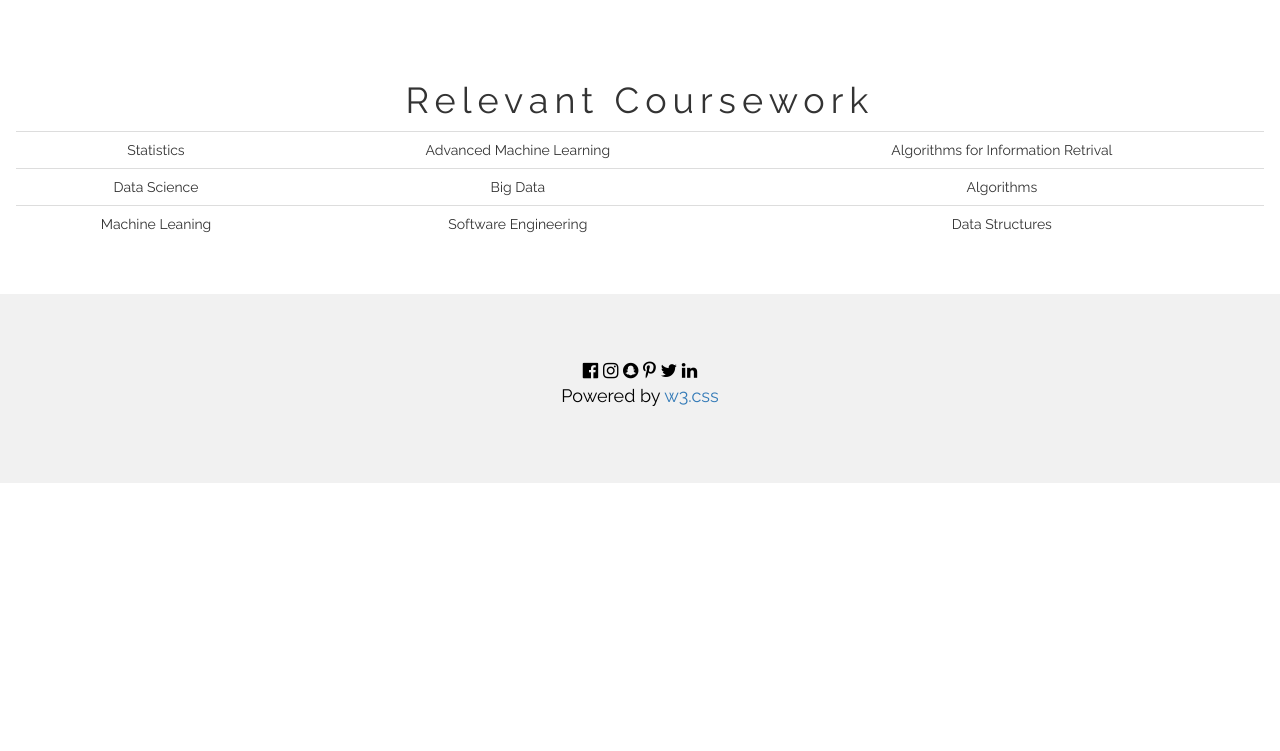
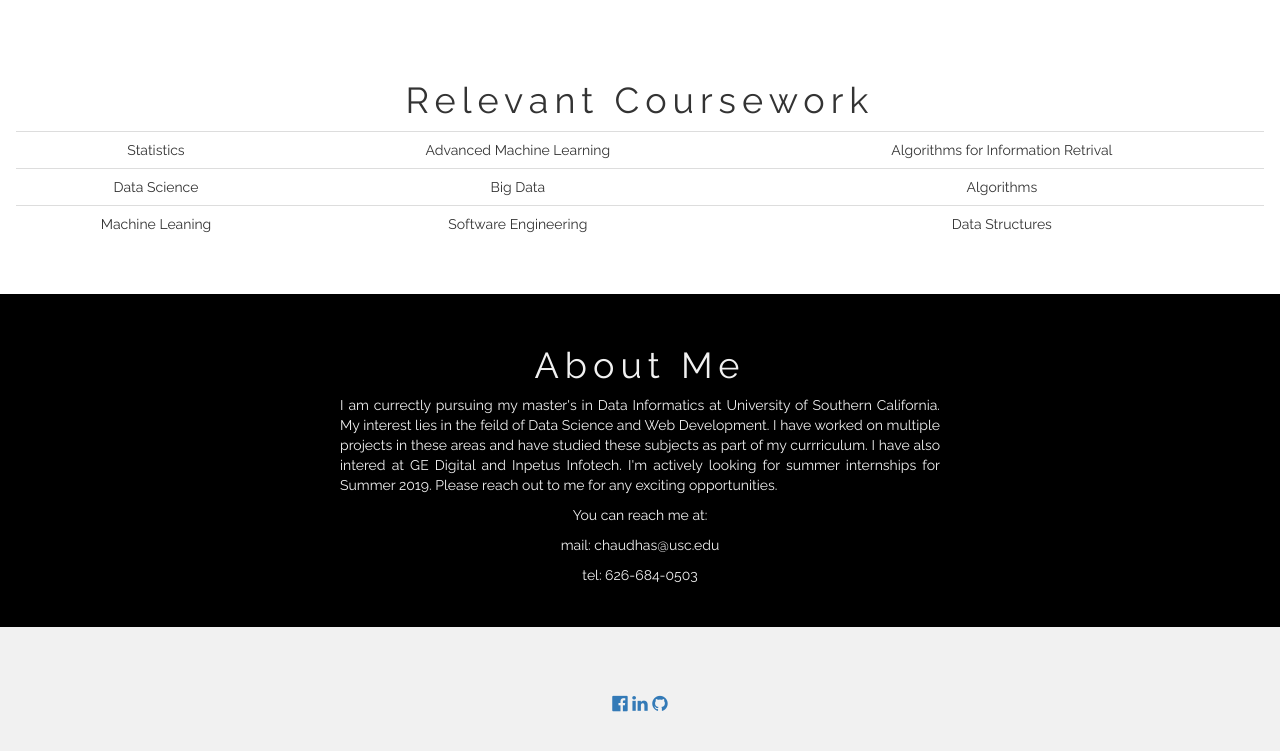
Before and after one commit to shreyasi100/shreyasi100.github.io, a plain HTML site: page index.html in a window 1280 px wide. Shown: the part 5194-5945 px from the top of the page. Before the commit the page ends 5677 px from the top, so only its background shows below. Drawn offline with nearby package versions, Linux system fonts and the light colour scheme.

Commit message:
added about section

```diff
--- a/index.html
+++ b/index.html
@@ -51,14 +51,14 @@ h1 {letter-spacing: 6px}
 
   <div class="w3-padding-32">
     <div class="w3-bar w3-border">
-      <a href="#" class="w3-bar-item w3-button w3-light-grey">Web Development </a>
-      <a href="#" class="w3-bar-item w3-button">Data Science</a>
+      <a href="#webProjects" class="w3-bar-item w3-button w3-light-grey">Web Development </a>
+      <a href="#dataProjects" class="w3-bar-item w3-button">Data Science</a>
     </div>
   </div>
 </header>
 <!-- interships -->
-<h1 class="w3-padding-16 w3-center">INTERNSHIPS </h1>
-<div class="w3-row-padding" style="margin-bottom:128px" id="internships">
+<h1 class="w3-padding-16 w3-center" id="internships">INTERNSHIPS </h1>
+<div class="w3-row-padding" style="margin-bottom:128px" >
         <div class="w3-row-padding">
             <div class="w3-half w3-container w3-center w3-margin-bottom">
                 <img src="images/GE.png" alt="Norway" style="width:60%; height:300px;" class="w3-hover-opacity">
@@ -126,7 +126,7 @@ h1 {letter-spacing: 6px}
 </div>
 
 <!-- Web Dev -->
-<h1 class="w3-padding-8 w3-center">WEB DEVELOPMENT </h1>
+<h1 class="w3-padding-8 w3-center" id="webProjects" >WEB DEVELOPMENT </h1>
 <div class="w3-padding-32 w3-center">
   <div class="w3-bar w3-border ">
     <a href="#webProjects" class="w3-bar-item w3-button w3-light-grey"> Projects  </a>
@@ -136,7 +136,7 @@ h1 {letter-spacing: 6px}
   </div>
 </div>
 
-<div class="w3-row-padding" style="margin-bottom:128px" id="webProjects">
+<div class="w3-row-padding" style="margin-bottom:128px" >
     <div class="w3-row-padding">
         <div class="w3-third w3-container w3-margin-bottom">
           <img src="images/social-networking.jpg"  alt="Norway" style="width:80%; height:300px;" class="w3-hover-opacity w3-center">
@@ -255,7 +255,7 @@ h1 {letter-spacing: 6px}
 </div>
 
 <!-- Data Science -->
-<h1 class="w3-padding-8 w3-center"> DATA SCIENCE </h1>
+<h1 class="w3-padding-8 w3-center" id="dataProjects"> DATA SCIENCE </h1>
 <div class="w3-padding-32 w3-center">
   <div class="w3-bar w3-border ">
     <a href="#dataProjects" class="w3-bar-item w3-button w3-light-grey"> Projects  </a>
@@ -265,7 +265,7 @@ h1 {letter-spacing: 6px}
   </div>
 </div>
 
-<div class="w3-row-padding" style="margin-bottom:128px" id="dataProjects">
+<div class="w3-row-padding" style="margin-bottom:128px" >
     <div class="w3-row-padding">
         <div class="w3-third w3-container w3-margin-bottom">
         <img src="images/coachTheSpeaker.png" alt="Norway" style="width:100%; height:300px;" class="w3-hover-opacity">
@@ -375,6 +375,25 @@ h1 {letter-spacing: 6px}
 
 </div>
 
+<!-- About me -->
+<div class="w3-container w3-black w3-center w3-text-light-grey w3-padding-32" id="about">
+    <div class="w3-padding-8 w3-center"> <h1> About Me </h1> </div>
+        <div class="w3-content w3-justify" style="max-width:600px">
+
+        <p>
+            I am currectly pursuing my master's in Data Informatics at University of Southern California. My interest lies in the feild of
+            Data Science and Web Development. I have worked on multiple projects in these areas and have studied these subjects as part of my currriculum.
+            I have also intered at GE Digital and Inpetus Infotech. I'm actively looking for summer internships for Summer 2019.
+            Please reach out to me for any exciting opportunities.
+        </p>
+    </div>
+      <div class="w3-padding-8 w3-center">
+          <p>You can reach me at: </p>
+          <p>mail: chaudhas@usc.edu </p>
+          <p>tel: 626-684-0503</p>
+     </div>
+
+</div>
 
 
 <!-- End Page Content -->
@@ -382,13 +401,10 @@ h1 {letter-spacing: 6px}
 
 <!-- Footer -->
 <footer class="w3-container w3-padding-64 w3-light-grey w3-center w3-large">
-  <i class="fa fa-facebook-official w3-hover-opacity"></i>
-  <i class="fa fa-instagram w3-hover-opacity"></i>
-  <i class="fa fa-snapchat w3-hover-opacity"></i>
-  <i class="fa fa-pinterest-p w3-hover-opacity"></i>
-  <i class="fa fa-twitter w3-hover-opacity"></i>
-  <i class="fa fa-linkedin w3-hover-opacity"></i>
-  <p>Powered by <a href="https://www.w3schools.com/w3css/default.asp" target="_blank" class="w3-hover-text-green">w3.css</a></p>
+  <a href="https://www.facebook.com/shreyasi.chaudhary"> <i class="fa fa-facebook-official w3-hover-opacity"> </i></a>
+  <a href="https://www.linkedin.com/in/shreyasi-chaudhary-873334b9/"> <i class="fa fa-linkedin w3-hover-opacity"></i> </a>
+  <a href="https://github.com/shreyasi100"> <i class="fa fa-github w3-hover-opacity"></i> </a>
+
 </footer>
 <script>
         function myFunction(id) {
```
